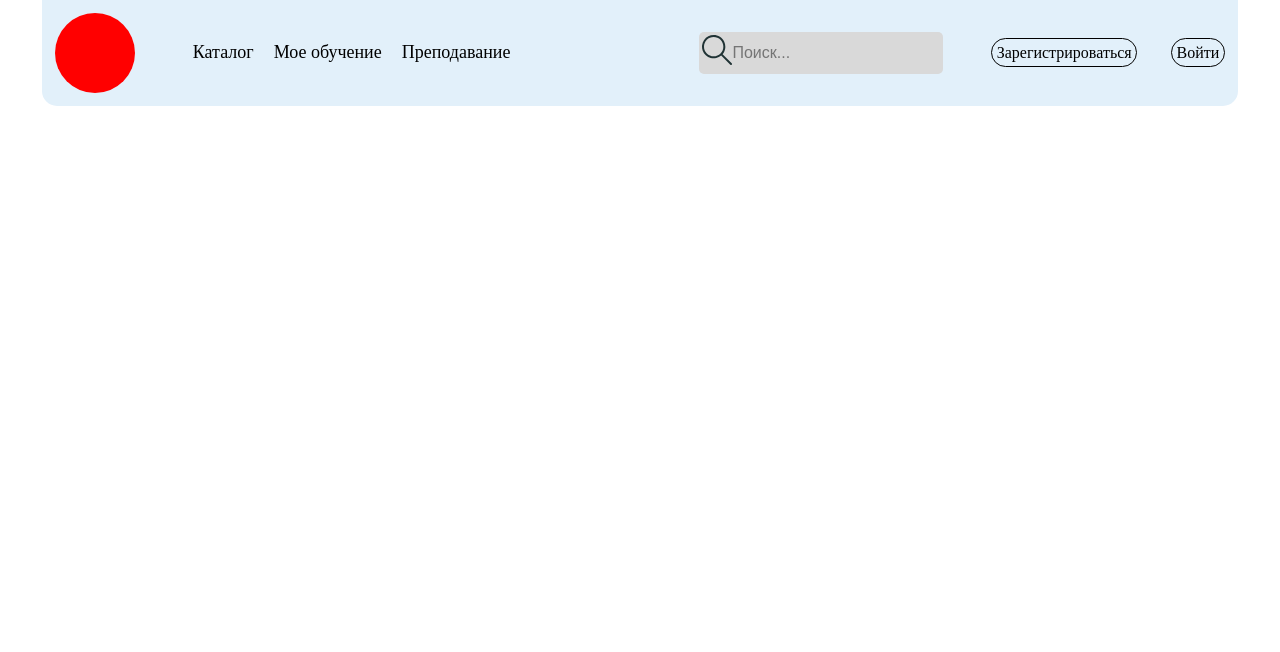
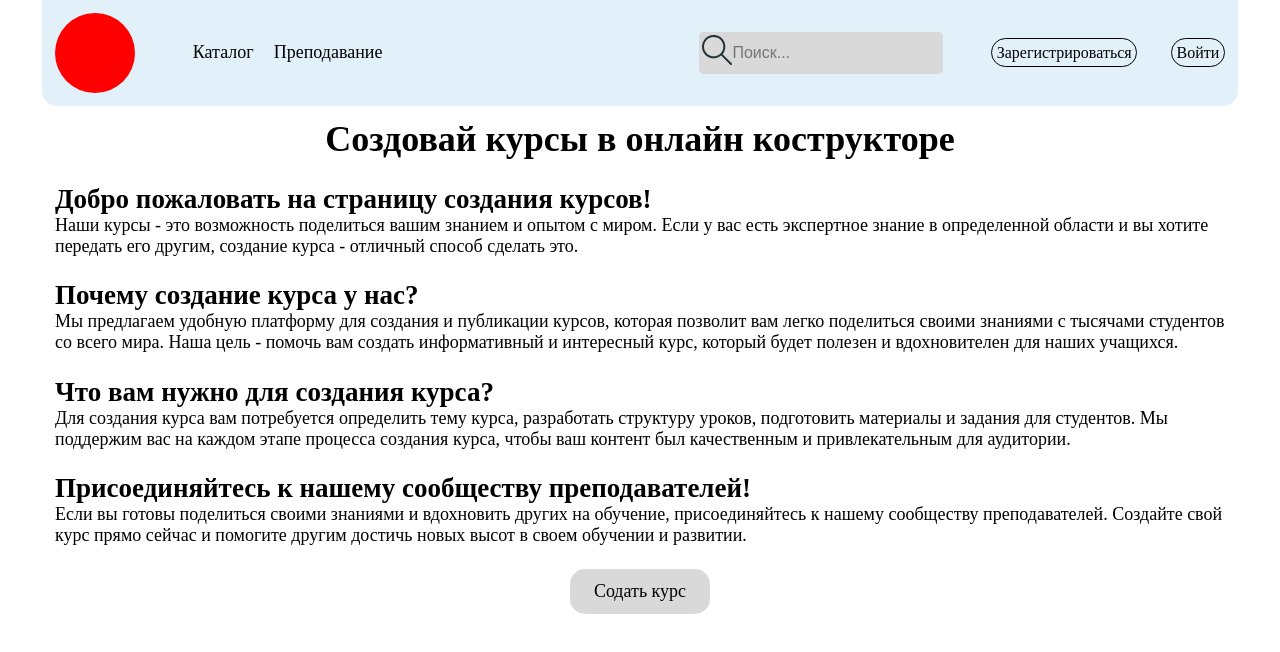
Before and after one commit to LastochkinDenis/diploma, a React (Create React App) app in the folder frontend/: page /coursehome in a window 1280 px wide. Shown: the top 652 px of the page. Built offline with nearby package versions, Linux system fonts and the light colour scheme; no server answers; a web font is replaced by a local one.

Commit message:
added home page for course

```diff
--- a/frontend/src/components/App.js
+++ b/frontend/src/components/App.js
@@ -9,7 +9,9 @@ import Header from './Header/Header';
 import MegnifyinGlassIcon from '../icon/MegnifyinGlassIcon.svg';
 import Register from './Autentications/register';
 import Autentications from './Autentications/authentivations';
+import CourseHomePage from './CourseHomePage/CourseHomePage';
 import { connect } from 'react-redux';
+import CourseDashboard from './CourseAuthorDashboard/CorseDashboard';
 
 
 class AppUnconnect extends Component {
@@ -33,6 +35,8 @@ class AppUnconnect extends Component {
         <Routes>
           <Route path='/register' element=<Register /> />
           <Route path='/login' element=<Autentications /> />
+          <Route path='/coursedashboard' element=<CourseDashboard/> />
+          <Route path='/coursehome' element=<CourseHomePage/> />
         </Routes>
       </main>
       <footer></footer>
--- a/frontend/src/components/Autentications/authentivations.jsx
+++ b/frontend/src/components/Autentications/authentivations.jsx
@@ -1,6 +1,6 @@
 import './register.css';
 import { loginApi } from '../../api/authenticationApi';
-import PasswordInput from '../passwordInput/passwordInput';
+import PasswordInput from './passwordInput/passwordInput';
 
 import { Component } from "react";
 import { Navigate } from 'react-router-dom';
--- a/frontend/src/components/passwordInput/passwordInput.jsx
+++ b/frontend/src/components/Autentications/passwordInput/passwordInput.jsx
@@ -1,6 +1,6 @@
 import './passwordInputStyle.css';
-import eyesClosed from '../../icon/eyesClosed.svg';
-import eyesOpen from '../../icon/eyesOpen.svg';
+import eyesClosed from '../../../icon/eyesClosed.svg';
+import eyesOpen from '../../../icon/eyesOpen.svg';
 
 import { useState } from 'react';
 
--- a/frontend/src/components/Autentications/register.jsx
+++ b/frontend/src/components/Autentications/register.jsx
@@ -1,6 +1,6 @@
 import './register.css';
 import {regsiterApi} from '../../api/authenticationApi.js';
-import PasswordInput from '../passwordInput/passwordInput';
+import PasswordInput from './passwordInput/passwordInput.jsx';
 
 import { Component } from "react";
 import { Navigate } from "react-router-dom";
--- /dev/null
+++ b/frontend/src/components/CourseAuthorDashboard/CorseDashboard.jsx
@@ -0,0 +1,3 @@
+export default function CourseDashboard(props) {
+    return <p>11111</p>
+}
--- /dev/null
+++ b/frontend/src/components/CourseHomePage/CourseHomePage.jsx
@@ -0,0 +1,37 @@
+import './CourseHomePageStyle.css';
+
+import { useEffect, useState } from 'react';
+import { Navigate } from 'react-router-dom';
+
+
+export default function CourseHomePage(props) {
+    const [haveUserCourse, sethaveUserCourse] = useState(false);
+
+    if(haveUserCourse) {
+        return <Navigate to='/coursedashboard' />
+    }
+    return (
+        <div className='InformationForCreateCourse'>
+            <h1>Создовай курсы в онлайн кострукторе</h1>
+            <section className='textForCreateCourse'>
+                <h2>Добро пожаловать на страницу создания курсов!</h2>
+                <p>Наши курсы - это возможность поделиться вашим знанием и опытом с миром. Если у вас есть экспертное знание в определенной области и вы хотите передать его другим, создание курса - отличный способ сделать это.</p>
+            </section>
+            <section className='textForCreateCourse'>
+                <h2>Почему создание курса у нас?</h2>
+                <p>Мы предлагаем удобную платформу для создания и публикации курсов, которая позволит вам легко поделиться своими знаниями с тысячами студентов со всего мира. Наша цель - помочь вам создать информативный и интересный курс, который будет полезен и вдохновителен для наших учащихся.</p>
+            </section>
+            <section className='textForCreateCourse'>
+                <h2>Что вам нужно для создания курса?</h2>
+                <p>Для создания курса вам потребуется определить тему курса, разработать структуру уроков, подготовить материалы и задания для студентов. Мы поддержим вас на каждом этапе процесса создания курса, чтобы ваш контент был качественным и привлекательным для аудитории.</p>
+            </section>
+            <section className='textForCreateCourse'>
+                <h2>Присоединяйтесь к нашему сообществу преподавателей!</h2>
+                <p>Если вы готовы поделиться своими знаниями и вдохновить других на обучение, присоединяйтесь к нашему сообществу преподавателей. Создайте свой курс прямо сейчас и помогите другим достичь новых высот в своем обучении и развитии.</p>
+            </section>
+            <div class='wrapepr__button-create-corse'>
+                <a href='#' className='button-create-corse'>Содать курс</a>
+            </div>
+        </div>
+    )
+}
--- /dev/null
+++ b/frontend/src/components/CourseHomePage/CourseHomePageStyle.css
@@ -0,0 +1,17 @@
+.InformationForCreateCourse h1 {
+    text-align: center;
+}
+.textForCreateCourse {
+    margin-top: 2%;
+    margin-bottom: 2%;
+}
+.wrapepr__button-create-corse {
+    display: flex;
+    align-items: center;
+    justify-content: center;
+}
+.button-create-corse {
+    background-color: #D9D9D9;
+    border-radius: 15px;
+    padding: 1% 2%;
+}
--- a/frontend/src/components/Header/Header.jsx
+++ b/frontend/src/components/Header/Header.jsx
@@ -71,8 +71,8 @@ function Header(props) {
            <nav className={`header__nav ${isOpenMenu  ? " active" : ""}`}>
                <ul className={"header__nav-list"}>
                     <li className='header__nav-item'><a href='#'>Каталог</a></li>
-                    <li className='header__nav-item'><a href='#'>Мое обучение</a></li>
-                    <li className='header__nav-item'><a href='#'>Преподавание</a></li>
+                    { user.email && <li className='header__nav-item'><a href='#'>Мое обучение</a></li>}
+                    <li className='header__nav-item'><Link to='coursehome'>Преподавание</Link></li>
                </ul>
                <div className='header__search'>
                     <label for='search'>
```
Also changed, not shown: frontend/src/components/Autentications/passwordInput/passwordInputStyle.css (renamed from frontend/src/components/passwordInput/passwordInputStyle.css).
